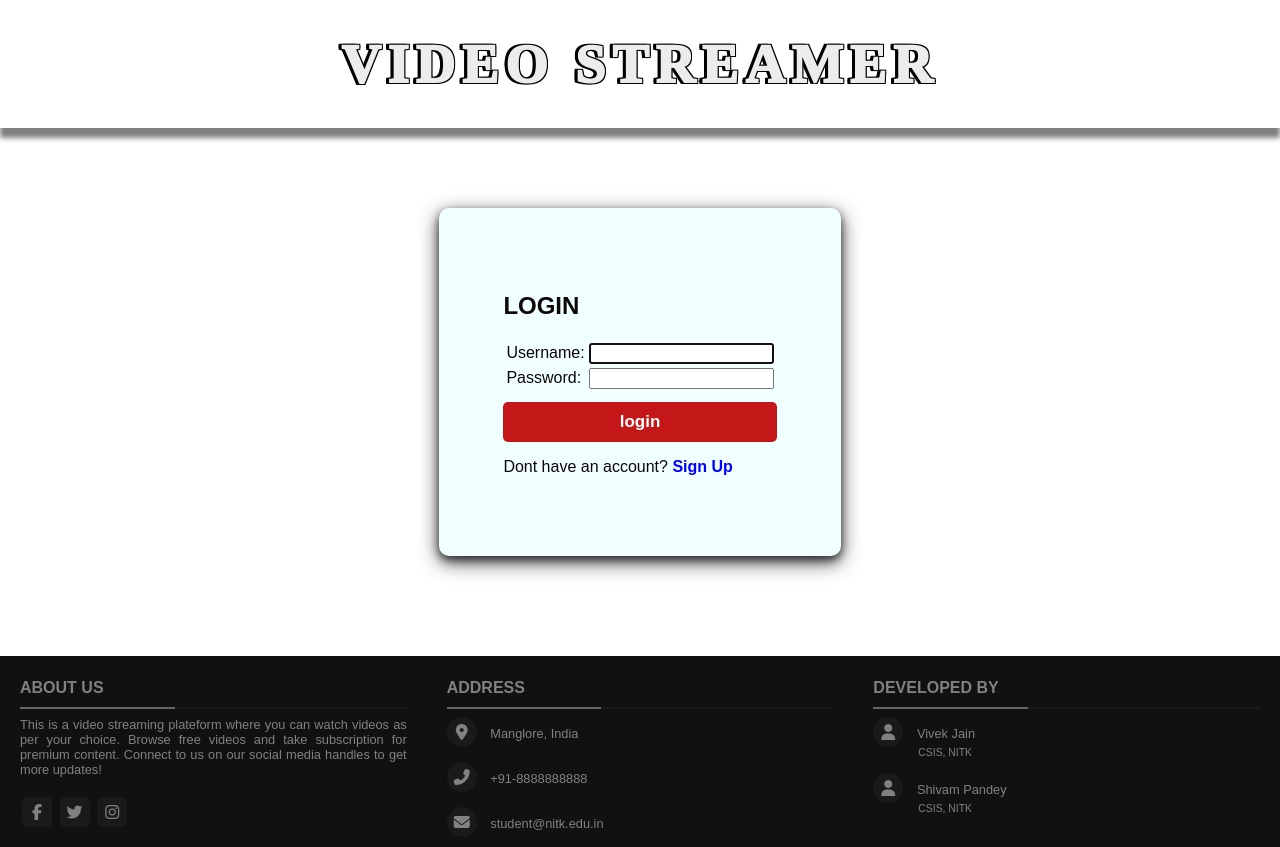
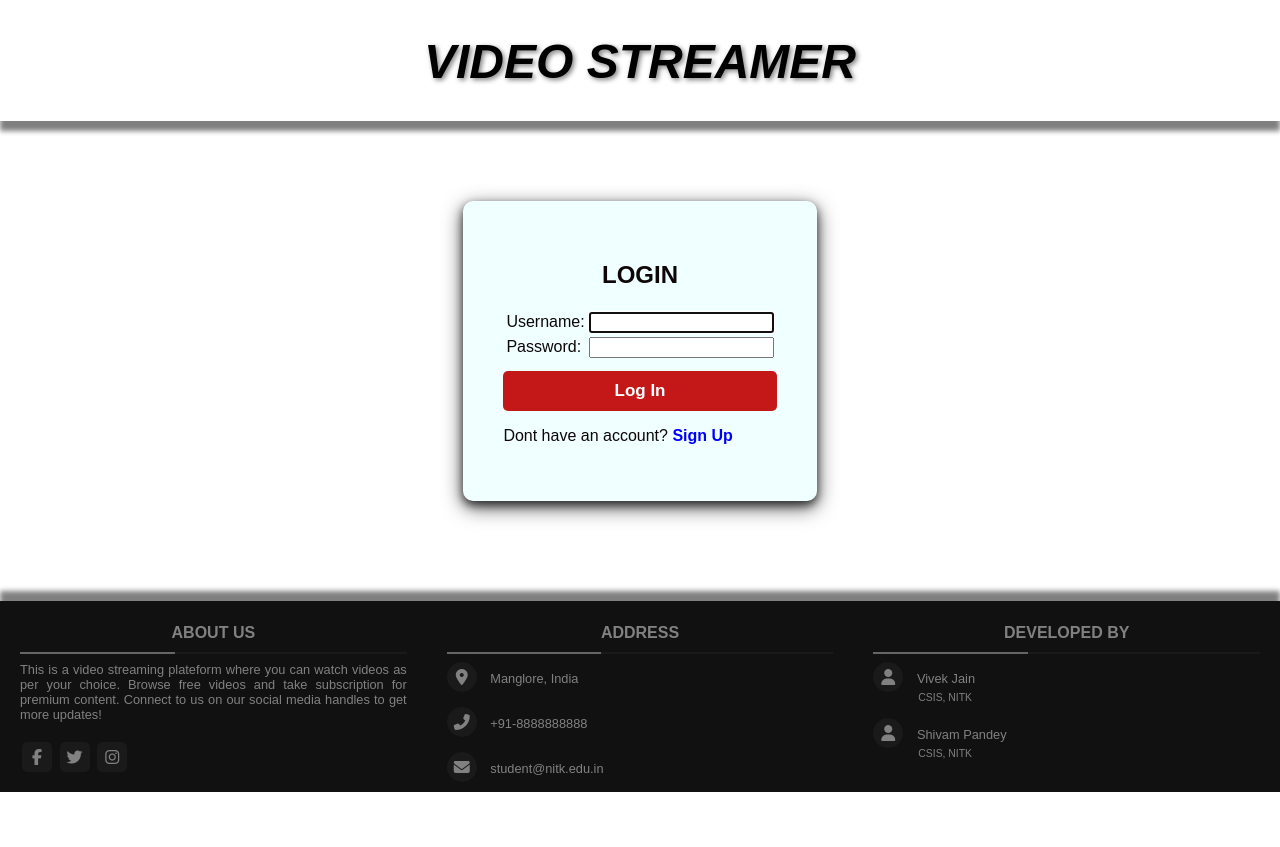
Before and after one commit to vivekj52/Video_Streamer, a Django app: page /auth/login/ in a window 1280 px wide. After the commit the page ends 792 px from the top, so only its background shows below. Run offline with Django 3.2, Linux system fonts and the light colour scheme; some libraries are stand-ins or nearby versions.

Commit message:
Header Changed

```diff
--- a/static/streamer/player.css
+++ b/static/streamer/player.css
@@ -69,18 +69,12 @@ li:hover {
 
 .heading
 {
-    font-size: 3.4rem;
-    font-family:"Times New Roman";
+    font-size: 3rem;
     padding-bottom: 2rem;
-    letter-spacing: 7px;
     margin-top: 1rem;
-    font-weight: 950;
-    color: rgb(236, 236, 236);
-    text-shadow: -3px 1px 0 #000,
-                1px 1px 0 #000,
-                1px -1px 0 #000,
-                -3px -1px 0 #000;
-
+    color: rgb(0, 0, 0);
+    text-shadow: 2px 2px 5px grey;
+    text-decoration: it;
 }
 
 .hright {
@@ -102,7 +96,12 @@ li:hover {
     background-color: azure;
     box-shadow: 0 4px 8px 0 rgba(0, 0, 0, 0.6), 0 6px 20px 0 rgba(0, 0, 0, 0.7);
     width: fit-content;
-    padding: 5%;
+    padding: 2.5rem;
+}
+
+h2
+{
+    text-align: center;
 }
 
 .btn {
@@ -157,6 +156,7 @@ li:hover {
 
 .btn-two:hover {
     background-color: #c41717;
+
 }
 
 .btn-three:hover {
@@ -230,6 +230,8 @@ footer {
     width: 100%;
     background: #111;
     top: 100px;
+    box-shadow: 0px -10px 5px grey;
+
 }
 
 .main-content {
--- a/templates/base.html
+++ b/templates/base.html
@@ -12,7 +12,7 @@
 
 <header>
 <div class="hleft">
-      <h1 class="heading">VIDEO STREAMER</h1>
+      <h1 class="heading"><i>VIDEO STREAMER</i></h1>
 </div>
 </header>
 
--- a/templates/registration/login.html
+++ b/templates/registration/login.html
@@ -27,7 +27,7 @@
             </tr>
         </table>
 
-        <input class="btn" type="submit" value="login">
+        <input class="btn" type="submit" value="Log In">
         <input type="hidden" name="next" value="{{ next }}">
 
         <p>Dont have an account?<a href="{% url 'signup' %}" class="link"> Sign Up</a></p>
```
